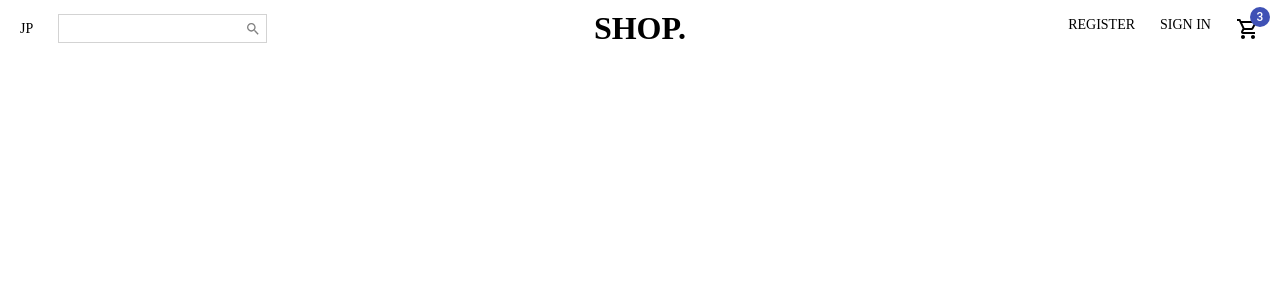
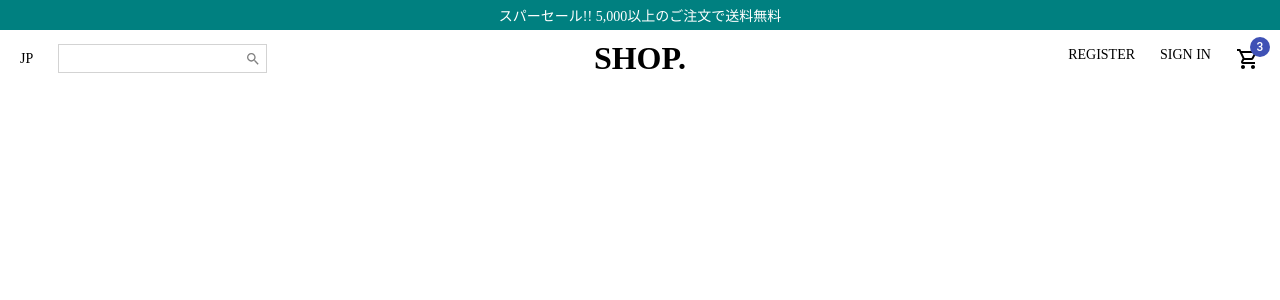
Before and after one commit to Jingu-web/shop-client_react, a React (Create React App) app: page / in a window 1280 px wide. Shown: the top 300 px of the page. Built offline with nearby package versions, Linux system fonts and the light colour scheme.

Commit message:
🎨 Announcementコンポーネントの作成

```diff
--- /dev/null
+++ b/src/components/Announcement.jsx
@@ -0,0 +1,16 @@
+import styled from "styled-components";
+
+const Container = styled.div`
+  height: 30px;
+  background-color: teal;
+  color: white;
+  display: flex;
+  align-items: center;
+  justify-content: center;
+  font-size: 14px;
+  font-weight: 500;
+`;
+
+export const Announcement = () => {
+  return <Container>スパーセール!! 5,000以上のご注文で送料無料</Container>;
+};
--- a/src/pages/Home.jsx
+++ b/src/pages/Home.jsx
@@ -1,9 +1,10 @@
-import React from "react";
+import { Announcement } from "../components/Announcement";
 import { Header } from "../components/Header";
 
 export const Home = () => {
   return (
     <div>
+      <Announcement />
       <Header />
     </div>
   );
```
